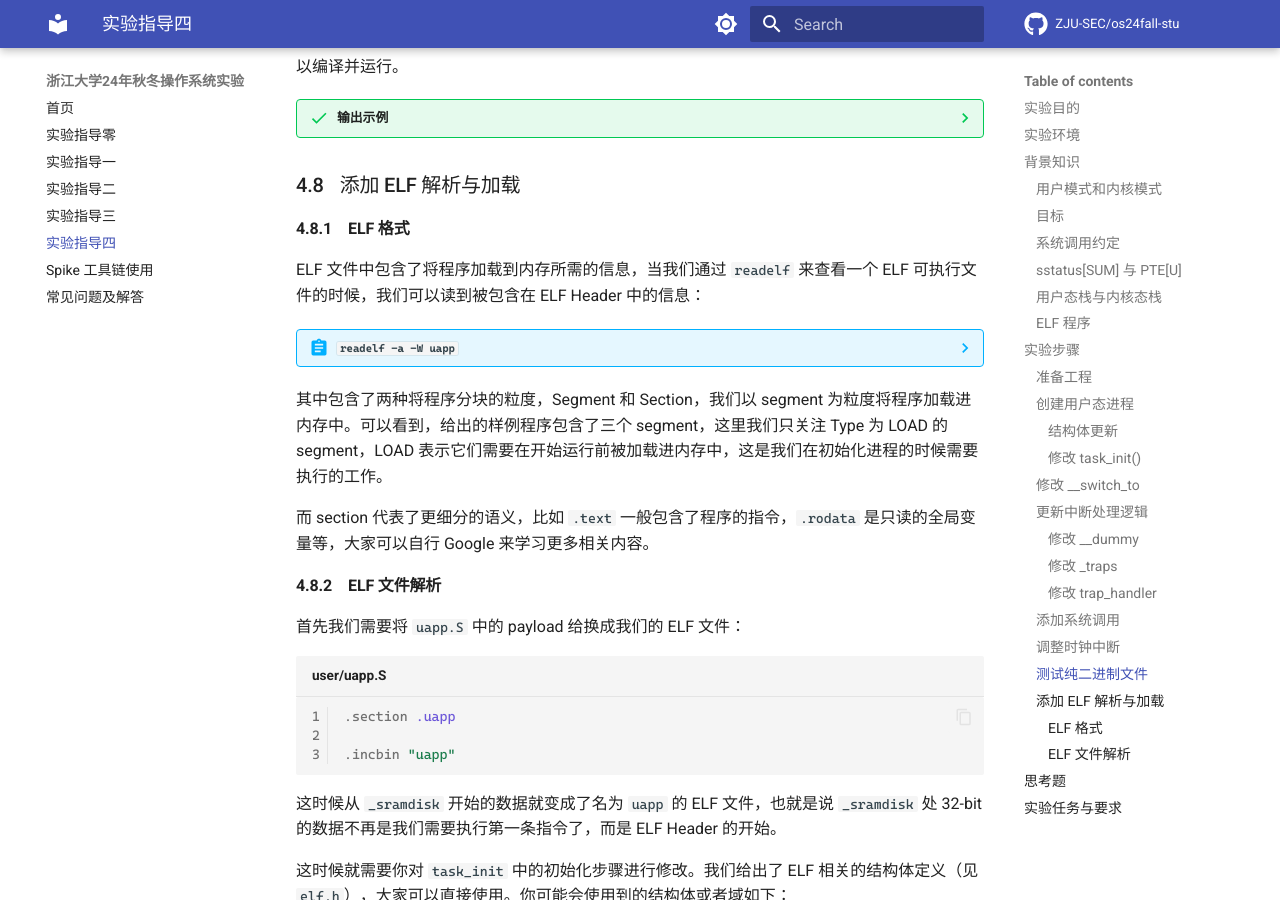
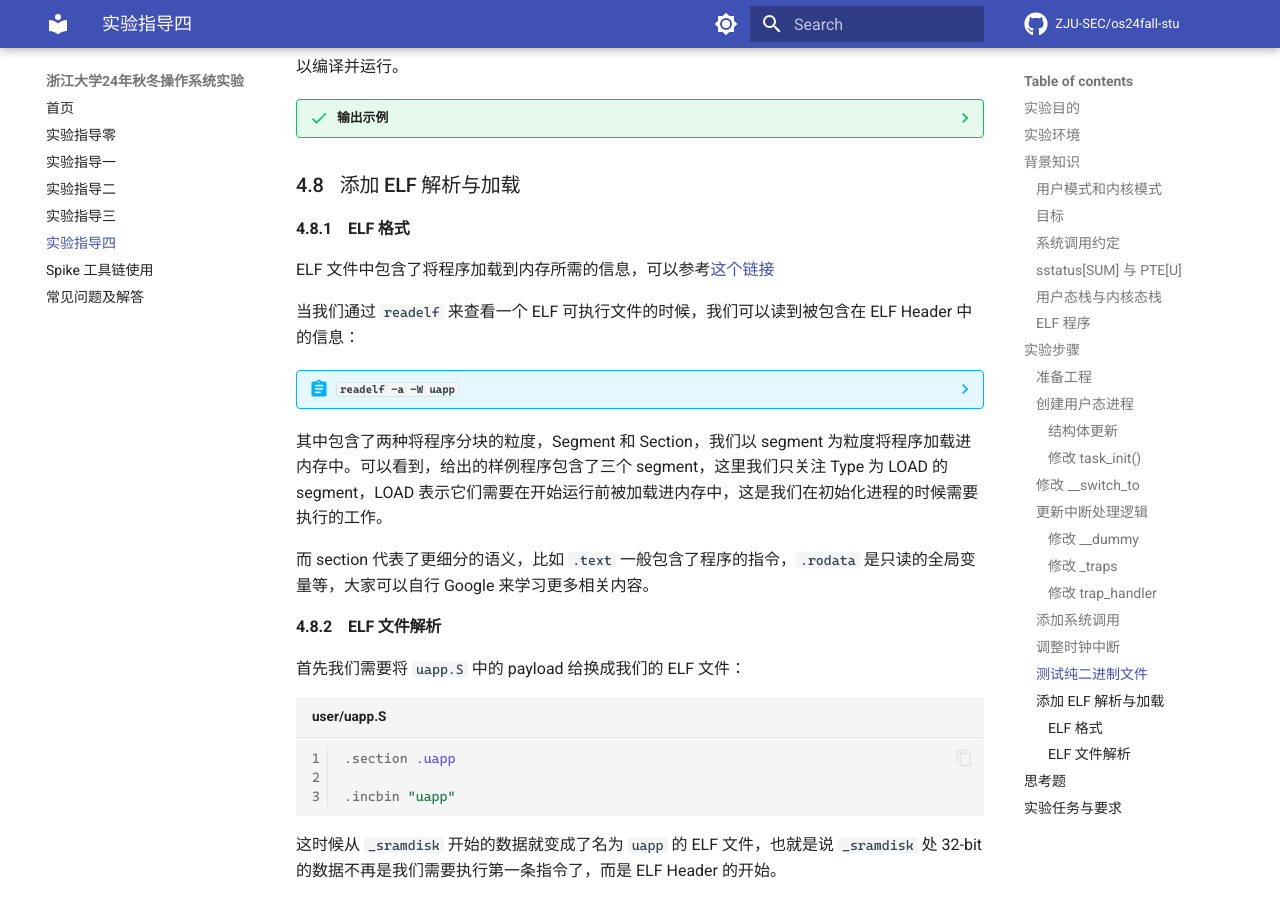
Before and after one commit to ZJU-SEC/os24fall-stu, an MkDocs documentation site: the page built from docs/lab4.md, in a window 1280 px wide and 900 px high, scrolled down 8624 px. Built offline with MkDocs 1.6.1 and Material for MkDocs 9.7.7, drawn with Linux system fonts in a browser that asks for light colours; some web fonts are replaced; comment, search, counter and statistics services are not loaded.

Commit message:
docs(lab4): add reference link and fix bug in `load_program()`

````diff
--- a/docs/lab4.md
+++ b/docs/lab4.md
@@ -367,7 +367,9 @@ void trap_handler(uint64_t scause, uint64_t sepc, struct pt_regs *regs) {
 ### 添加 ELF 解析与加载
 #### ELF 格式
 
-ELF 文件中包含了将程序加载到内存所需的信息，当我们通过 `readelf` 来查看一个 ELF 可执行文件的时候，我们可以读到被包含在 ELF Header 中的信息：
+ELF 文件中包含了将程序加载到内存所需的信息，可以参考[这个链接](https://blog.csdn.net/u014358031/article/details/143691591)
+
+当我们通过 `readelf` 来查看一个 ELF 可执行文件的时候，我们可以读到被包含在 ELF Header 中的信息：
 
 ??? abstract "`readelf -a -W uapp`"
     ```plaintext
````
Also changed, not shown: other parts of docs/lab4.md (+1 -1 lines).
